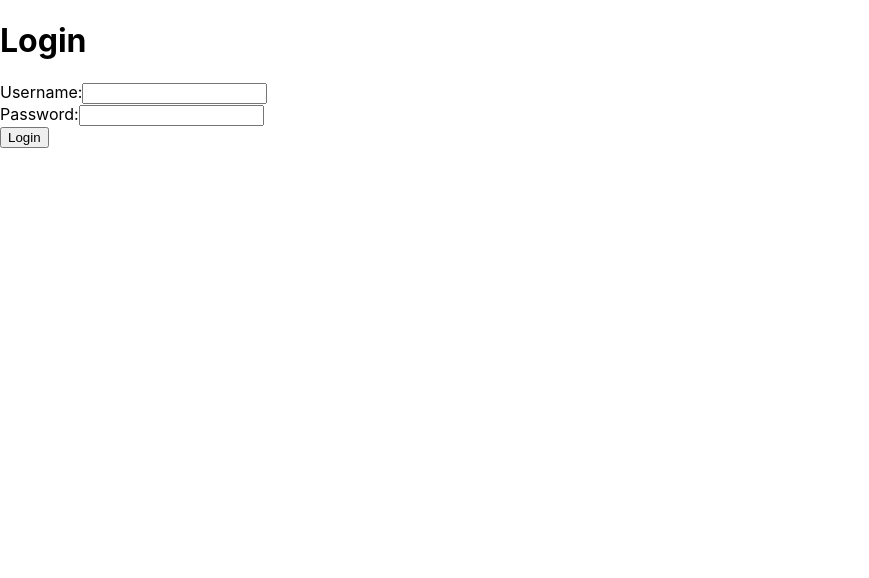
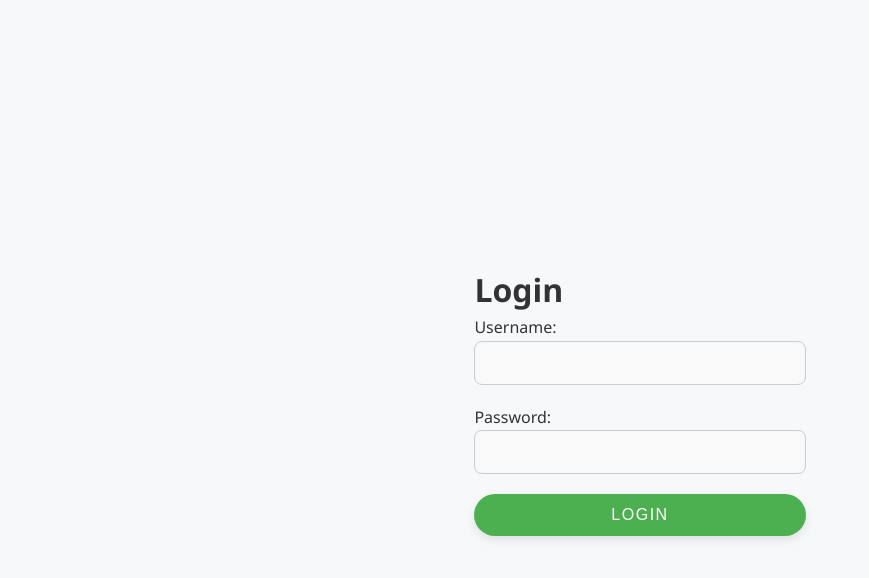
Before and after one commit to themorksupremacy/untitled, a React (Create React App) app in the folder ResctJs/login-app/: page / in a window 1280 px wide. Shown: the top 578 px of the page, without its empty margins (0-869 px from the left). Built offline with nearby package versions, Linux system fonts and the light colour scheme.

Commit message:
Styled Login Css

```diff
--- a/ResctJs/login-app/package.json
+++ b/ResctJs/login-app/package.json
@@ -6,7 +6,8 @@
     "cra-template": "1.2.0",
     "react": "^18.3.1",
     "react-dom": "^18.3.1",
-    "react-scripts": "5.0.1"
+    "react-scripts": "5.0.1",
+    "web-vitals": "^4.2.4"
   },
   "scripts": {
     "start": "react-scripts start",
--- a/ResctJs/login-app/public/index.html
+++ b/ResctJs/login-app/public/index.html
@@ -29,6 +29,7 @@
   <body>
     <noscript>You need to enable JavaScript to run this app.</noscript>
     <div id="root"></div>
+
     <!--
       This HTML file is a template.
       If you open it directly in the browser, you will see an empty page.
--- a/ResctJs/login-app/src/index.css
+++ b/ResctJs/login-app/src/index.css
@@ -1,13 +1,107 @@
-body {
+/* Global reset and basic styling */
+* {
   margin: 0;
-  font-family: -apple-system, BlinkMacSystemFont, 'Segoe UI', 'Roboto', 'Oxygen',
-    'Ubuntu', 'Cantarell', 'Fira Sans', 'Droid Sans', 'Helvetica Neue',
-    sans-serif;
-  -webkit-font-smoothing: antialiased;
-  -moz-osx-font-smoothing: grayscale;
+  padding: 0;
+  box-sizing: border-box;
 }
 
-code {
-  font-family: source-code-pro, Menlo, Monaco, Consolas, 'Courier New',
-    monospace;
+body {
+  font-family: 'Segoe UI', Tahoma, Geneva, Verdana, sans-serif;
+  background-color: #f7f8fa; /* Light background color to match the image theme */
+  color: #333;
+  line-height: 1.6;
+  height: 100vh;
+  display: flex;
+  justify-content: center;
+  align-items: center;
+  padding: 20px;
 }
+
+/* Login container */
+.login-container {
+  width: 100%;
+  max-width: 400px; /* Fixed width for the login form */
+  background-color: #fff;
+  padding: 40px;
+  border-radius: 20px; /* Rounded corners for the entire container */
+  box-shadow: 0 10px 30px rgba(0, 0, 0, 0.1); /* Subtle shadow for depth */
+  text-align: center;
+  position: relative;
+  display: flex;
+  flex-direction: column; /* Align elements in a column */
+  justify-content: center;
+  align-items: center;
+  border: 3px solid #4CAF50; /* Green border around the container */
+}
+
+/* Login form heading */
+h2 {
+  font-size: 24px;
+  color: #333;
+  margin-bottom: 20px;
+  font-weight: 600;
+  text-transform: uppercase;
+}
+
+/* Input fields */
+input[type="text"],
+input[type="password"] {
+  width: 100%;
+  padding: 12px 20px;
+  font-size: 16px;
+  border: 1px solid #ccc; /* Light gray border */
+  border-radius: 8px; /* Rounded corners */
+  margin-bottom: 20px; /* Space between inputs */
+  background-color: #f9f9f9; /* Light background for inputs */
+  transition: border-color 0.3s ease;
+}
+
+input[type="text"]:focus,
+input[type="password"]:focus {
+  outline: none;
+  border-color: #4CAF50; /* Green border on focus */
+}
+
+/* Login button */
+button {
+  width: 100%;
+  padding: 12px 20px;
+  font-size: 16px;
+  font-weight: 500;
+  text-align: center;
+  color: #fff;
+  background: #4CAF50; /* Solid green background */
+  border: none;
+  border-radius: 25px; /* Rounded button */
+  cursor: pointer;
+  transition: all 0.3s ease;
+  text-transform: uppercase;
+  letter-spacing: 1.5px;
+  box-shadow: 0 4px 10px rgba(0, 0, 0, 0.1); /* Subtle shadow */
+}
+
+button:hover {
+  background: #45a049; /* Darker green on hover */
+  box-shadow: 0 6px 15px rgba(0, 0, 0, 0.2); /* Stronger shadow */
+  transform: translateY(-2px); /* Slight lift effect */
+}
+
+/* Focus effect for button */
+button:focus {
+  outline: none;
+  box-shadow: 0 0 0 3px rgba(76, 175, 80, 0.3); /* Green outline for focus */
+}
+
+/* Responsive adjustments */
+@media (max-width: 768px) {
+  .login-container {
+    padding: 30px;
+  }
+
+  input[type="text"],
+  input[type="password"],
+  button {
+    font-size: 14px; /* Slightly smaller font size for mobile */
+    padding: 10px 15px;
+  }
+}
```
Also changed, not shown: 1 other file (tests, documents, lock files or other folders).
